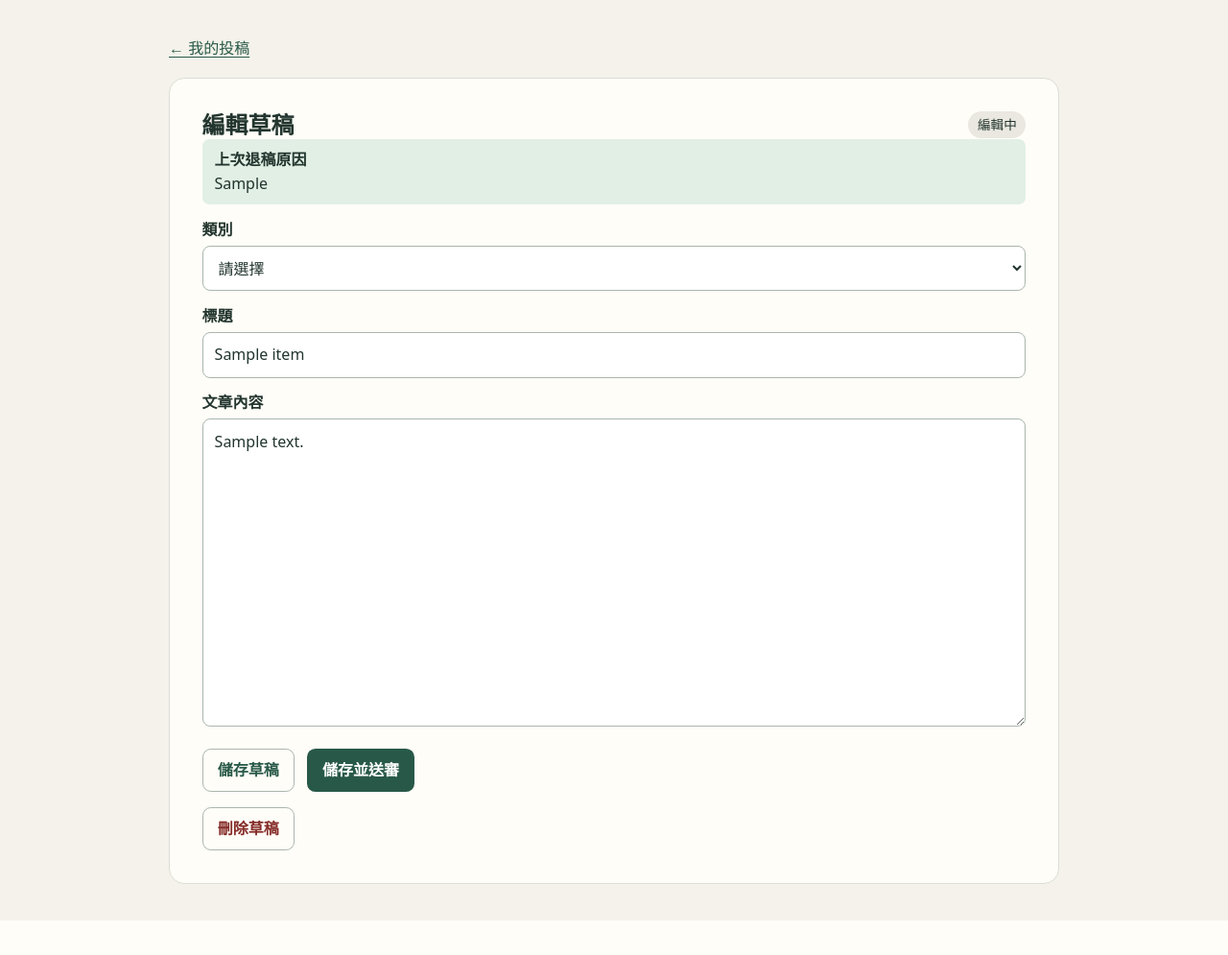
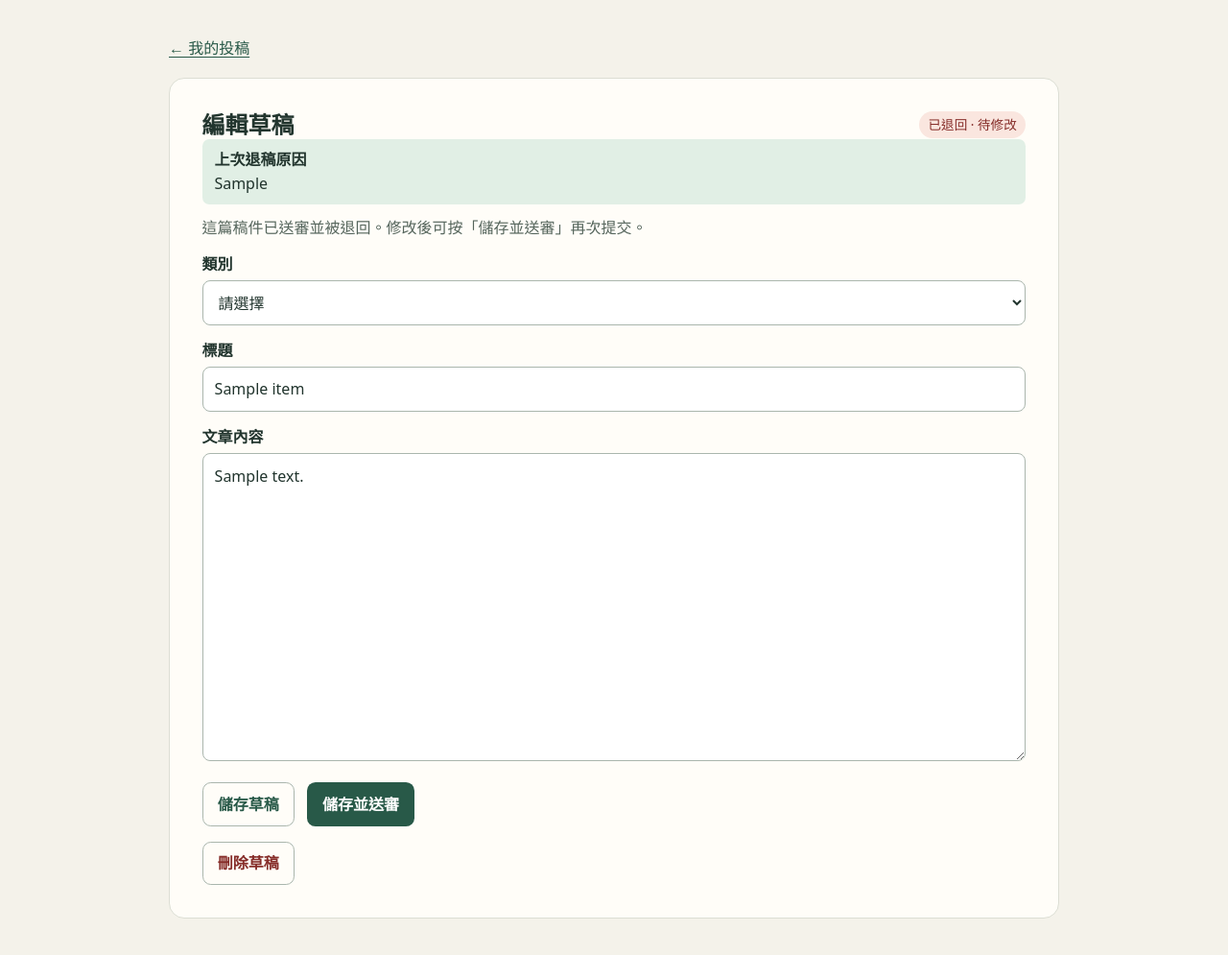
Before and after one commit to youmingjie23-glitch/submission-review, a Flask app: template templates/draft.html in a window 1280 px wide. Shown: the whole page at 96% size. Before the commit the page ends 959 px from the top, so only its background shows below. Run offline with Flask 3, Linux system fonts and the light colour scheme; the template is opened without the code that fills it: most values are stand-ins (such as "Sample title", 1, 10 or a date in 2020).

Commit message:
退稿註記

```diff
--- a/static/style.css
+++ b/static/style.css
@@ -61,3 +61,5 @@ tr:last-child td { border-bottom: 0; }
 
 .review-reason { white-space: pre-wrap; overflow-wrap: anywhere; }
 .recovery-code { overflow-wrap: anywhere; }
+
+.returned { background: #fae6df; color: #862d29; }
--- a/templates/draft.html
+++ b/templates/draft.html
@@ -5,7 +5,7 @@
 <section class="panel draft-panel">
   <div class="heading">
     <h1>{{ ('編輯草稿' if item.id else '新增草稿') if editable else item.title }}</h1>
-    {% if item.status %}<span class="badge {{ item.status }}">{{ statuses[item.status] }}</span>{% endif %}
+    {% if item.status %}{% include 'status_badge.html' %}{% endif %}
   </div>
   {% include 'messages.html' %}
   {% if item.return_reason %}
@@ -15,6 +15,7 @@
   </aside>
   {% endif %}
   {% if editable %}
+  {% if item.return_reason %}<p class="muted">這篇稿件已送審並被退回。修改後可按「儲存並送審」再次提交。</p>{% endif %}
   <form method="post">
     <input type="hidden" name="csrf" value="{{ csrf }}">
     {% if item.id %}<input type="hidden" name="version" value="{{ item.version }}">{% endif %}
--- a/templates/list.html
+++ b/templates/list.html
@@ -20,7 +20,7 @@
         <td>{{ item.category or '未分類' }}</td>
         <td><a href="{{ url_for('review_detail' if review else 'draft_detail', draft_id=item.id) }}">{{ item.title or '未命名草稿' }}</a></td>
         {% if review %}<td>{{ item.sent_label }}</td><td>{{ item.wait_label }}</td>
-        {% else %}<td><span class="badge {{ item.status }}">{{ statuses[item.status] }}</span></td>{% endif %}
+        {% else %}<td>{% include 'status_badge.html' %}</td>{% endif %}
       </tr>
     {% endfor %}
     </tbody>
--- /dev/null
+++ b/templates/status_badge.html
@@ -0,0 +1,6 @@
+{# 退回稿件仍可編輯，用退稿原因區分它和從未送審的草稿。 #}
+{% if item.status == 'draft' and item.return_reason %}
+<span class="badge returned">已退回 · 待修改</span>
+{% else %}
+<span class="badge {{ item.status }}">{{ statuses[item.status] }}</span>
+{% endif %}
```
